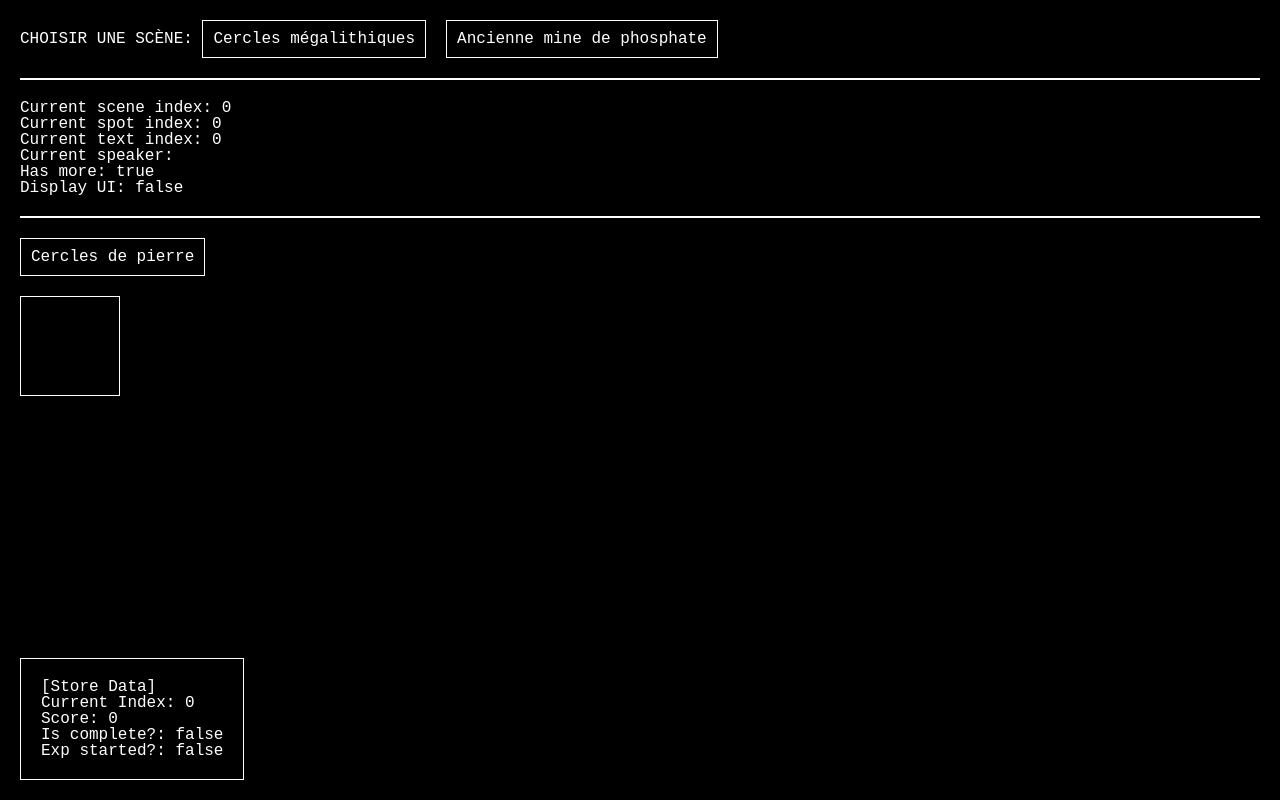
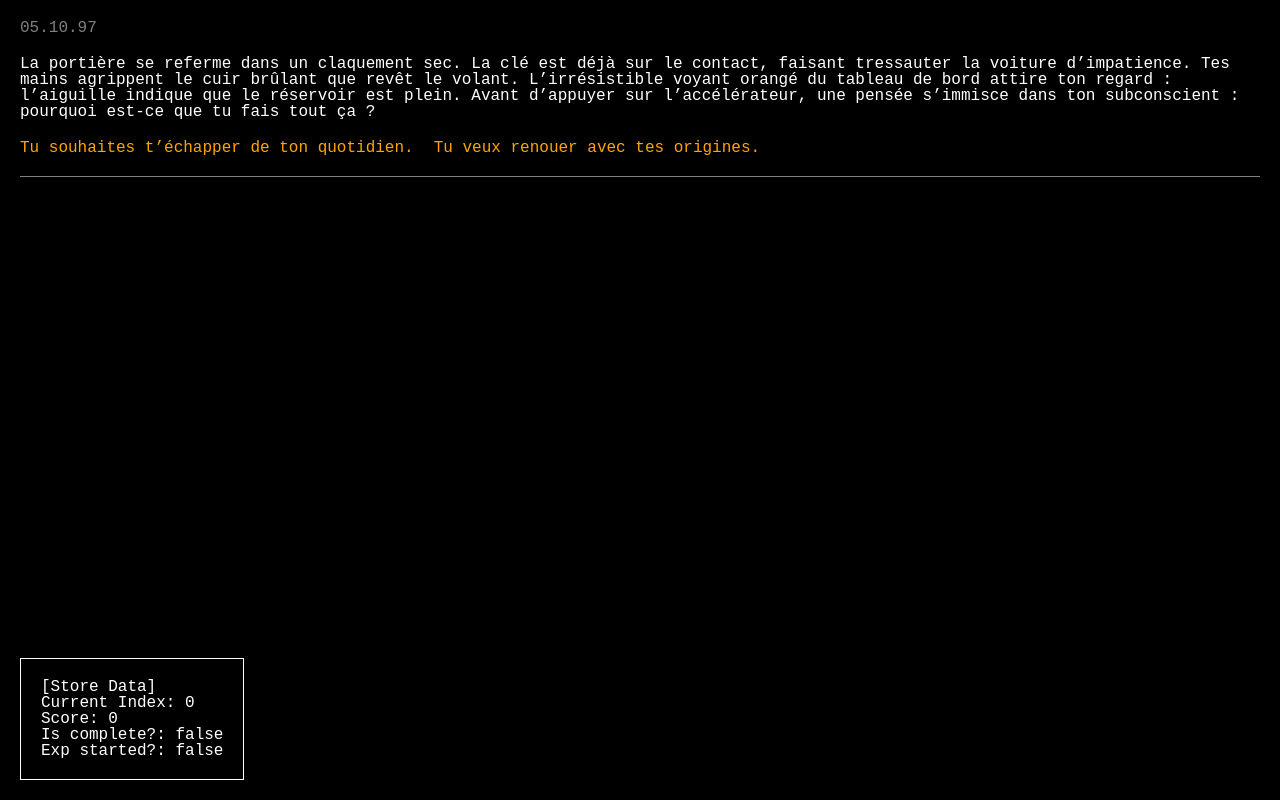
Before and after one commit to AnanUua/POC-narrative-ui, a React (Vite) app: page / in a window 1280 px wide. Built offline with nearby package versions, Linux system fonts and the light colour scheme.

Commit message:
chore(App): remove debug comment

```diff
--- a/src/components/App/App.jsx
+++ b/src/components/App/App.jsx
@@ -13,8 +13,8 @@ export default function App() {
 
   return (
     <div className="App">
-      {/* <Introduction /> */}
-      {!hasExperienceStarted && <ExperienceCanvas />}
+      <Introduction />
+      {hasExperienceStarted && <ExperienceCanvas />}
       <StoreData />
     </div>
   )
```
